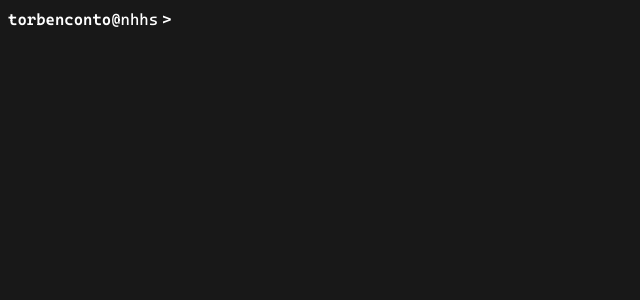
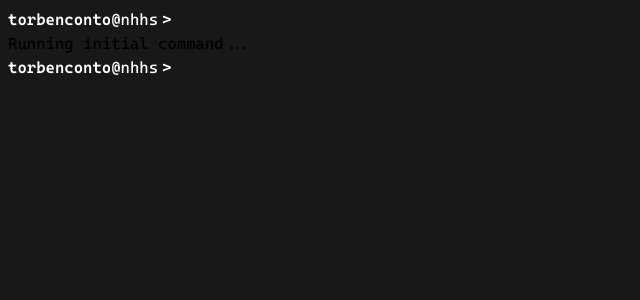
Before and after one commit to torbenconto/portfolio, a React (Create React App) app: page / in a window 1280 px wide. Shown: the top 300 px of the page, without its empty margins (0-640 px from the left). Built offline with nearby package versions, Linux system fonts and the light colour scheme; the HTML template or start-up script is replaced by a standard one.

Commit message:
refactor, rework

```diff
--- a/src/components/Terminal.tsx
+++ b/src/components/Terminal.tsx
@@ -4,6 +4,10 @@ import "./Terminal.css"
 import TerminalInput from "./TerminalInput";
 
 function Terminal() {
+
+    let terminal: any = [
+    ];
+
     return (
         <div className="w-full h-full terminal-main-bg p-2 cascadia-code">
             <TerminalInput />
--- a/src/components/TerminalInput.tsx
+++ b/src/components/TerminalInput.tsx
@@ -1,18 +1,78 @@
-import "./TerminalInput.css"
+import React, { useState, useRef, useEffect, FC } from "react";
+import "./TerminalInput.css";
 
-function TerminalInput() {
+type InputProps = {
+  setDone: (done: boolean) => void;
+  autoFocus: boolean;
+  initialCommand?: string;
+};
+
+const Input: FC<InputProps> = ({ setDone, autoFocus, initialCommand }) => {
+  const [output, setOutput] = useState<string>("");
+  const [hasRunInitialCommand, setHasRunInitialCommand] = useState(false);
+  const inputRef = useRef<HTMLInputElement | null>(null);
+
+  useEffect(() => {
+    if (autoFocus && inputRef.current) {
+      inputRef.current.focus();
+    }
+
+    if (!hasRunInitialCommand && initialCommand) {
+      setOutput("Running initial command...");
+      setDone(true);
+      setHasRunInitialCommand(true);
+    }
+  }, [autoFocus, hasRunInitialCommand, initialCommand, setDone]);
+
+  const handleKeyPress = (e: React.KeyboardEvent<HTMLInputElement>) => {
+    if (e.key === "Enter") {
+      setOutput(e.currentTarget.value);
+      setDone(true);
+      e.currentTarget.disabled = true;
+    }
+  };
+
   return (
     <>
       <div className="flex space-x-1">
-            <p className="font-semibold flex name-color">torbenconto
+        <p className="font-semibold flex name-color">
+          torbenconto
           <p className="font-normal at-symbol-color">@</p>
           <p className="font-normal location-color">nhhs</p>
           <p className="font-semibold arrow-color ml-1">&gt;</p>
         </p>
-            <input className="input-box px-1 text-white" />
+        <input
+          className="input-box px-1 text-white"
+          onKeyDown={handleKeyPress}
+          ref={inputRef}
+          disabled={!autoFocus}
+        />
       </div>
+      {output && <p>{output}</p>}
     </>
-    )
+  );
+};
+
+const TerminalInput: FC = () => {
+  const [done, setDone] = useState(false);
+  const [inputs, setInputs] = useState<JSX.Element[]>([
+    <Input key={0} setDone={setDone} autoFocus={true} initialCommand="neofetch" />,
+  ]);
+
+  const addNewInput = () => {
+    if (done) {
+      const newInputs = [...inputs];
+      newInputs.push(<Input key={newInputs.length} setDone={setDone} autoFocus={true} />);
+      setInputs(newInputs);
+      setDone(false);
     }
+  };
+
+  useEffect(() => {
+    addNewInput();
+  }, [done]);
+
+  return <>{inputs}</>;
+};
 
 export default TerminalInput;
```
Lines whose indentation alone changed are shown as unchanged.
